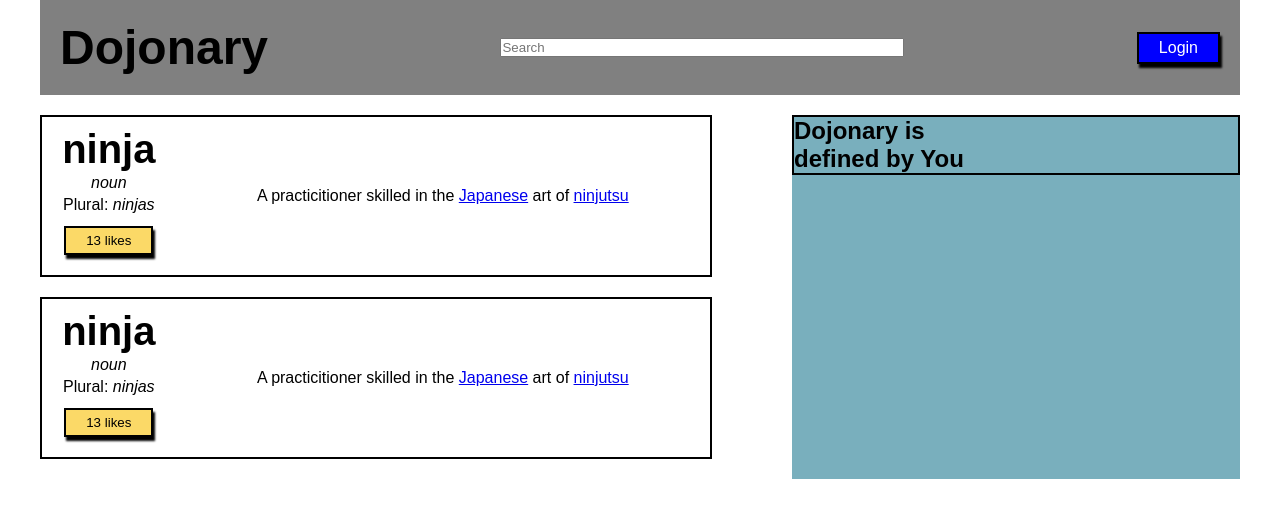
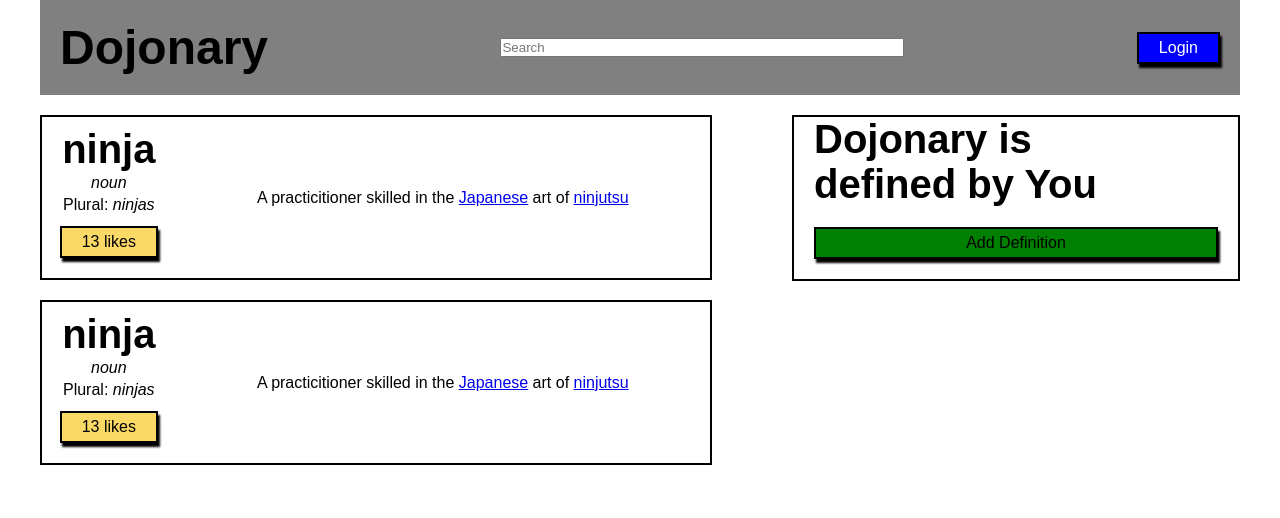
Before and after one commit to kyledeato/Button_Clicker, a plain HTML site: page index.html in a window 1280 px wide. Drawn offline with Linux system fonts and the light colour scheme.

Commit message:
finished styling and added another section

```diff
--- a/index.html
+++ b/index.html
@@ -47,6 +47,9 @@
             <section class="box">
                 <h2>Dojonary is</h2>
                 <h2>defined by You</h2>
+                <div class="box-bottom display-flex justify-center align-center">
+                    <button id="add">Add Definition</button>
+                </div>
             </section>
         </aside>
     </main>
--- a/style.css
+++ b/style.css
@@ -42,7 +42,6 @@ input {
 
 .right-col {
     flex: 2;
-    background-color: rgb(121, 175, 189);
 }
 
 /* boxes */
@@ -70,7 +69,10 @@ input {
     flex: 4;
     flex-direction: column;
 }
-
+.right-col h2 {
+    font-size: 2.5em;
+    padding-left: 20px;
+}
 
 /* buttons */
 button {
@@ -80,11 +82,17 @@ button {
     border: 2px solid black;
     box-shadow: 2px 4px 2px;
     cursor: pointer;
+    font-size: 1em;
 }
 
 #login {
     background-color: blue;
     box-shadow: 2px 4px 2px black;
     color: white;
-    font-size: 1em;
 }
+
+#add {
+    background-color: green;
+    width: 100%;
+    margin: 20px 20px;
+}
```
